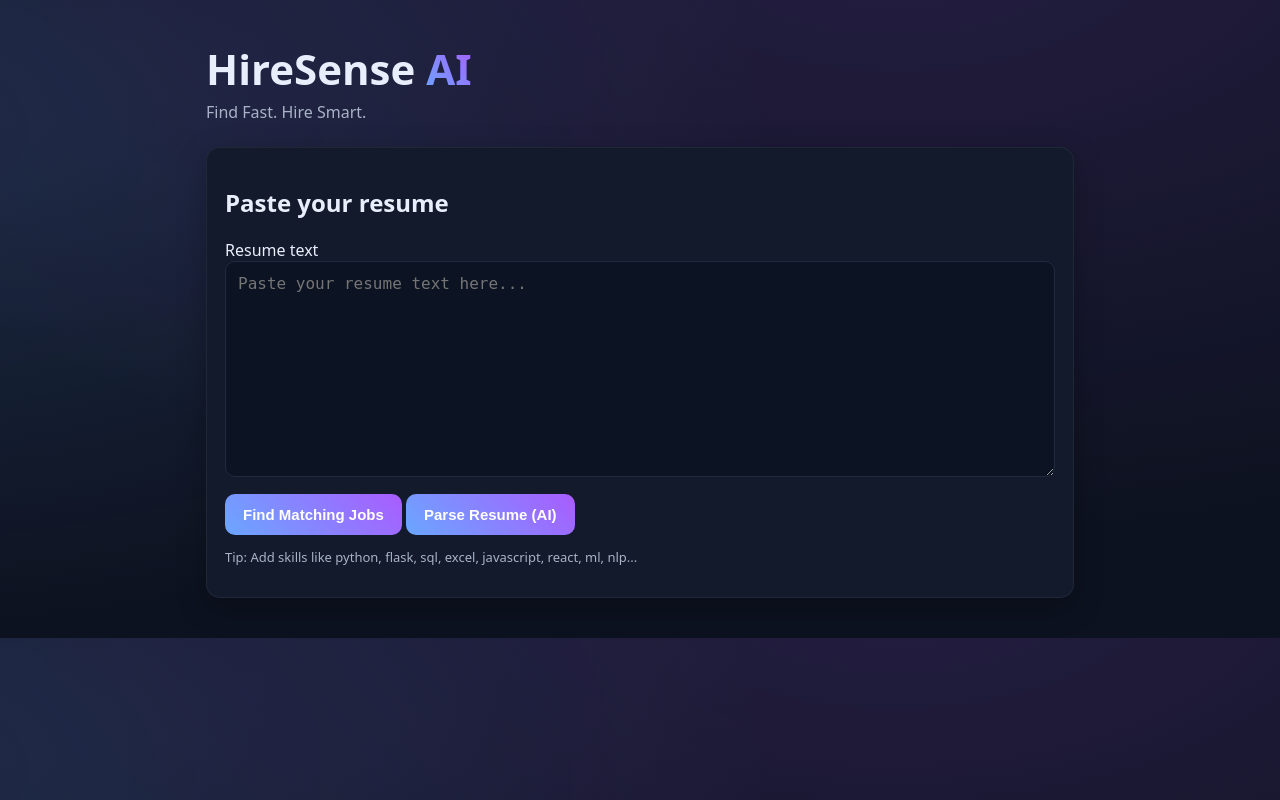
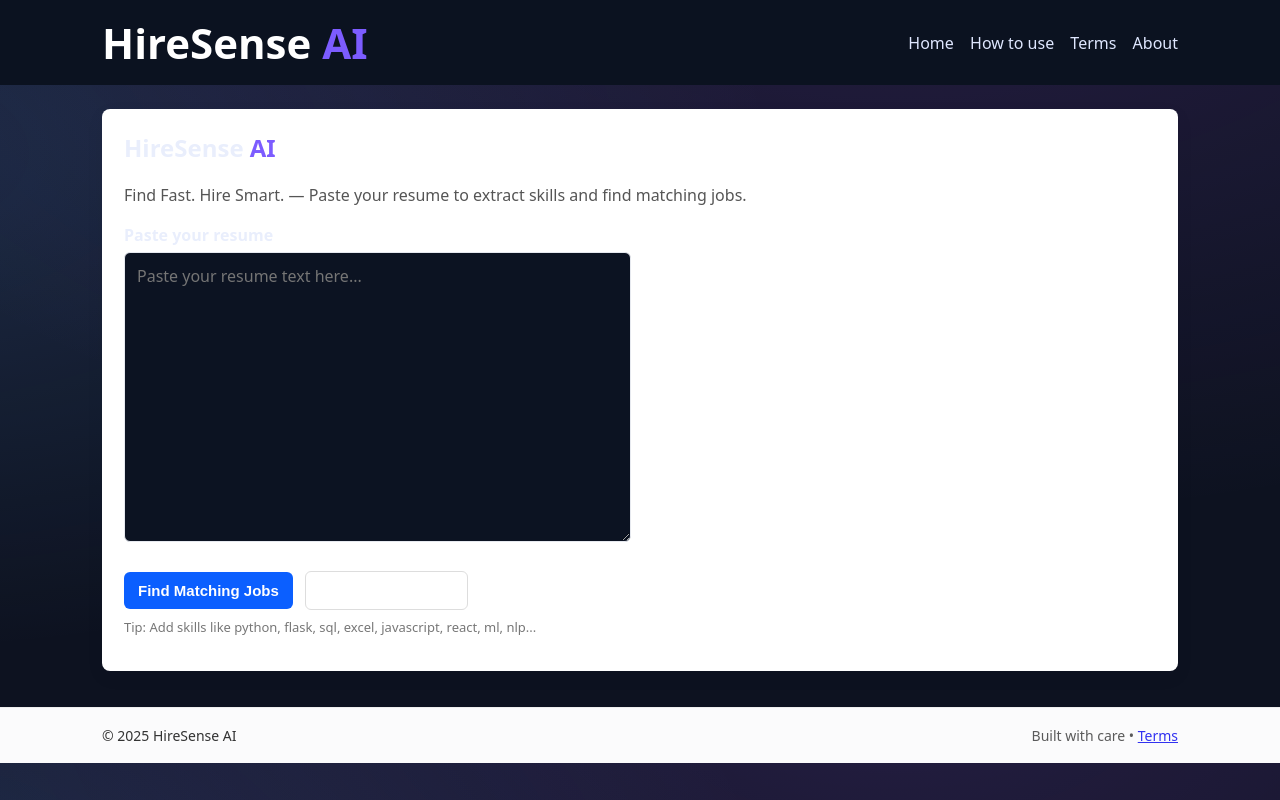
Before and after one commit to shekharbisla/HireSense-AI., a Flask app: page / in a window 1280 px wide. Run offline with Flask 3, Linux system fonts and the light colour scheme.

Commit message:
Update index.html

```diff
--- a/app/templates/index.html
+++ b/app/templates/index.html
@@ -1,54 +1,42 @@
-<!doctype html>
-<html lang="en">
-<head>
-  <meta charset="utf-8" />
-  <meta name="viewport" content="width=device-width, initial-scale=1" />
-  <title>HireSense AI — Find Fast. Hire Smart.</title>
-  <link rel="stylesheet" href="/static/style.css" />
-</head>
-<body>
-  <main class="container">
-    <header class="hero">
-      <h1>HireSense <span class="ai">AI</span></h1>
-      <p class="tagline">Find Fast. Hire Smart.</p>
-    </header>
+{% extends "layout.html" %}
+{% block content %}
+<section style="background:#fff;padding:22px;border-radius:8px;box-shadow:0 6px 18px rgba(12,20,40,0.06);">
+  <h2 style="margin-top:0">HireSense <span style="color:#7c5cff">AI</span></h2>
+  <p style="color:#555;margin-bottom:18px;">Find Fast. Hire Smart. — Paste your resume to extract skills and find matching jobs.</p>
 
-    <section class="card" aria-labelledby="resume-label">
-      <h2 id="resume-label">Paste your resume</h2>
-      <label for="resume" class="sr-only">Resume text</label>
-      <textarea id="resume" rows="10" placeholder="Paste your resume text here..." autofocus></textarea>
-
-      <div class="actions">
-        <button id="matchBtn" class="btn primary">Find Matching Jobs</button>
-        <button id="parseBtn" class="btn secondary">Parse Resume (AI)</button>
+  <div style="display:flex;gap:18px;flex-wrap:wrap;">
+    <div style="flex:1;min-width:320px;">
+      <label style="font-weight:600;margin-bottom:6px;display:block;">Paste your resume</label>
+      <textarea id="resume" rows="12" placeholder="Paste your resume text here..." style="width:100%;padding:12px;border-radius:6px;border:1px solid #e6e9ef;font-family:inherit;"></textarea>
+      <div style="margin-top:12px;">
+        <button id="matchBtn" style="padding:10px 14px;border-radius:6px;border:none;background:#0b5fff;color:#fff;cursor:pointer;">Find Matching Jobs</button>
+        <button id="parseBtn" style="padding:10px 14px;border-radius:6px;border:1px solid #ddd;background:#fff;margin-left:8px;cursor:pointer;">Parse Resume (AI)</button>
+      </div>
+      <p style="color:#777;margin-top:8px;font-size:13px;">Tip: Add skills like python, flask, sql, excel, javascript, react, ml, nlp...</p>
     </div>
 
-      <p class="hint">
-        Tip: Add skills like python, flask, sql, excel, javascript, react, ml, nlp...
-      </p>
-    </section>
-
-    <section id="skills" class="card" hidden aria-live="polite">
-      <h3>Extracted Skills</h3>
+    <div style="flex:1;min-width:300px;">
+      <section id="skills" style="display:none;background:#fafafa;padding:12px;border-radius:6px;border:1px solid #f0f2f6;">
+        <h4 style="margin:0 0 8px 0">Extracted Skills</h4>
         <div id="skillsList"></div>
       </section>
 
-    <section id="results" class="card" hidden aria-live="polite">
-      <h3>Matching Jobs</h3>
+      <section id="results" style="display:none;margin-top:12px;background:#fff;padding:12px;border-radius:6px;border:1px solid #eef2f7;">
+        <h4 style="margin:0 0 8px 0">Matching Jobs</h4>
         <div id="jobs"></div>
       </section>
-  </main>
+    </div>
+  </div>
+</section>
 
 <script>
   const $ = s => document.querySelector(s);
-
-    // ---- Match Jobs ----
   $("#matchBtn").addEventListener("click", async () => {
     const resume = $("#resume").value.trim();
-      if (!resume) { alert("Please paste some resume text first."); return; }
+    if(!resume){ alert("Please paste some resume text first."); return; }
 
     const btn = $("#matchBtn");
-      btn.disabled = true; btn.textContent = "Finding…";
+    btn.disabled = true; btn.innerText = "Finding…";
 
     try {
       const res = await fetch("/api/match", {
@@ -58,42 +46,34 @@
       });
       const data = await res.json();
 
-        $("#skills").hidden = false;
-        $("#skillsList").innerHTML =
-          (data.skills || []).map(s => `<span class="chip">${s}</span>`).join(" ")
-          || "<em>No skills detected</em>";
+      $("#skills").style.display = "block";
+      $("#skillsList").innerHTML = (data.skills||[])
+        .map(s => `<span style="display:inline-block;padding:6px 8px;margin:4px;border-radius:16px;background:#eef2ff;color:#0b3fff;font-weight:600;">${s}</span>`).join(" ") || "<em>No skills detected</em>";
 
-        $("#results").hidden = false;
+      $("#results").style.display = "block";
       const jobs = data.results || [];
-        $("#jobs").innerHTML = jobs.length
-          ? jobs.map(j => `
-              <div class="job">
-                <div class="title">
-                  ${j.title}
-                  <span class="score">${j.score}% match</span>
+      $("#jobs").innerHTML = jobs.length ? jobs.map(j => `
+        <div style="padding:10px;border-radius:6px;margin-bottom:8px;border:1px solid #eef2f7;">
+          <div style="font-weight:700">${j.title} <span style="float:right;color:#0b5fff;font-weight:700">${j.score}%</span></div>
+          <div style="color:#666;font-size:13px;margin-top:6px">${j.company} • ${j.location} • ${j.type}</div>
+          <div style="margin-top:8px;font-size:13px">
+            Needs: ${j.skills.map(s=>`<span style="display:inline-block;padding:4px 6px;margin:3px;border-radius:12px;background:#f5f7ff;">${s}</span>`).join(" ")}<br>
+            You match: ${j.matched_skills.map(s=>`<span style="display:inline-block;padding:4px 6px;margin:3px;border-radius:12px;background:#e1ffd9;color:#166800;">${s}</span>`).join(" ")}
           </div>
-                <div class="meta">${j.company} • ${j.location} • ${j.type}</div>
-                <div class="skills">
-                  Needs: ${j.skills.map(s=>`<span class="chip">${s}</span>`).join(" ")}<br>
-                  You match: ${j.matched_skills.map(s=>`<span class="chip good">${s}</span>`).join(" ")}
-                </div>
-              </div>
-            `).join("")
-          : "<p><em>No matches yet.</em></p>";
-      } catch (e) {
-        alert("Something went wrong. Please try again.");
-        console.error(e);
+        </div>`).join("") : "<p><em>No matches yet.</em></p>";
+    } catch (err) {
+      alert("Server error — try again.");
+      console.error(err);
     } finally {
-        btn.disabled = false; btn.textContent = "Find Matching Jobs";
+      btn.disabled = false; btn.innerText = "Find Matching Jobs";
     }
   });
 
-    // ---- Parse Resume (AI) ----
-    $("#parseBtn").addEventListener("click", async () => {
-      const resume = $("#resume").value.trim();
+  // Parse button
+  document.getElementById('parseBtn').addEventListener('click', async () => {
+    const resume = document.getElementById('resume').value.trim();
     if (!resume) { alert("Please paste some resume text first."); return; }
 
-      try {
     const res = await fetch("/api/parse", {
       method: "POST",
       headers: {"Content-Type":"application/json"},
@@ -103,15 +83,10 @@
 
     alert(
       `Name: ${data.name || '-'}\n` +
-          `Email: ${data.email || '-'}\n` +
+      `Email: ${data.emails && data.emails[0] || '-'}\n` +
       `Phones: ${(data.phones||[]).join(', ') || '-'}\n` +
       `Skills: ${(data.skills||[]).join(', ')}`
     );
-      } catch (e) {
-        alert("Parser error. Please try again.");
-        console.error(e);
-      }
   });
 </script>
-</body>
-</html>
+{% endblock %}
```
Lines whose indentation alone changed are shown as unchanged.
